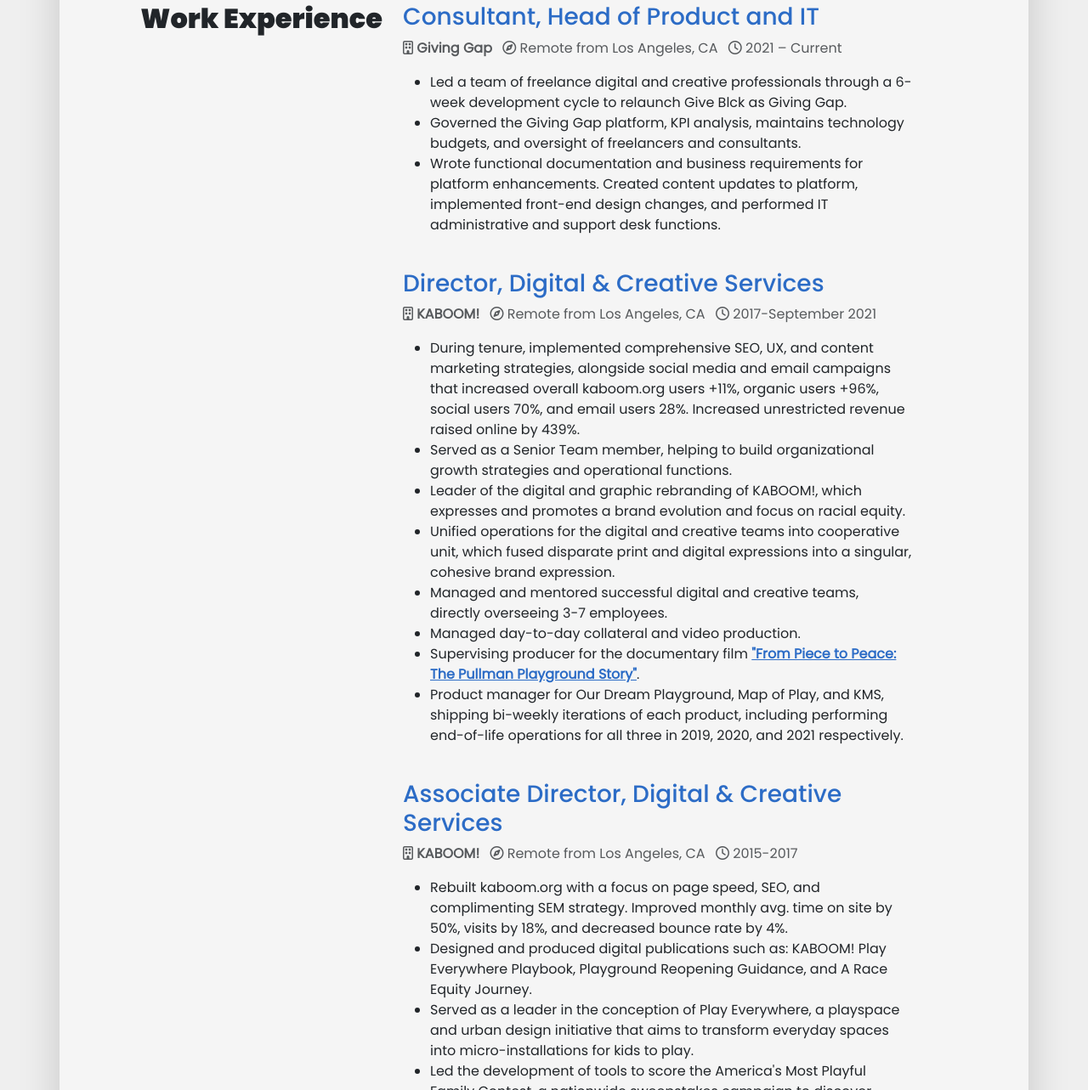
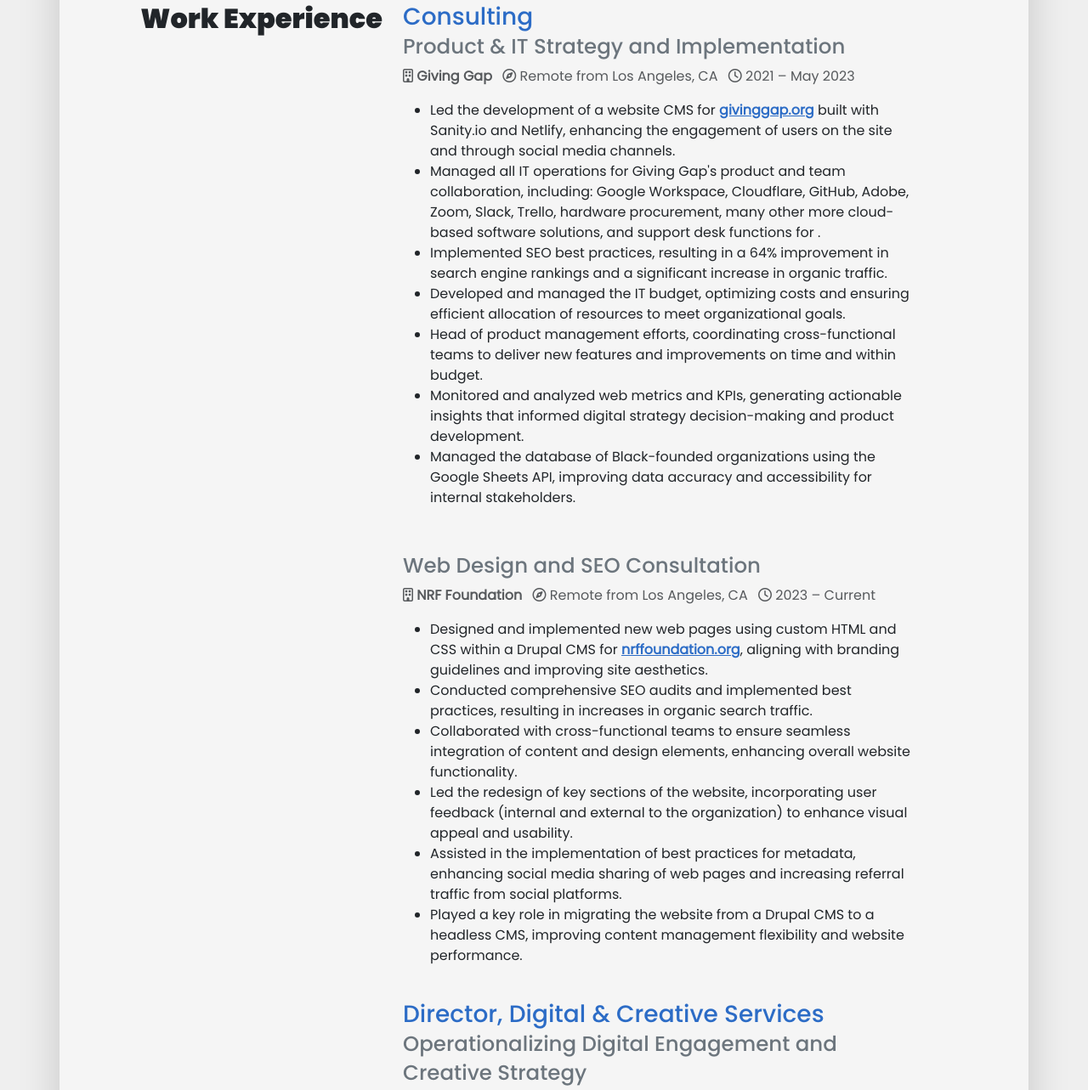
Before and after one commit to thejasoncooper/resume, a plain HTML site: page index.html in a window 1280 px wide. Shown: the part 1104-2387 px from the top of the page at 85% size. Drawn offline with nearby package versions, Linux system fonts and the light colour scheme.

Commit message:
Added new subheadings for all Work Experience positions

```diff
--- a/index.html
+++ b/index.html
@@ -70,23 +70,40 @@
       <h2 class="text-md-end" id="history">Work Experience</h2>
     </div>
     <div class="col-12 col-md-7">
-      <h3 id="digital-consult" class="text-blue">Consultant, Head of Product and IT</h3>
+      <h3 id="consult" class="text-blue">Consulting<small class="text-secondary"><br>Product &amp; IT Strategy and Implementation</small></h3>
       <ul class="list-inline text-black-75">
         <li class="list-inline-item"><strong><i class="far fa-building"></i>&nbsp;Giving Gap</strong></li>
         <li class="list-inline-item"><i class="far fa-compass"></i>&nbsp;Remote from Los Angeles, CA</li>
-        <li class="list-inline-item"><i class="far fa-clock"></i>&nbsp;2021 &ndash; Current</li>
+        <li class="list-inline-item"><i class="far fa-clock"></i>&nbsp;2021 &ndash; May 2023</li>
       </ul>
       <ul>
-        <li>Led a team of freelance digital and creative professionals through a 6-week development cycle to relaunch Give Blck as Giving Gap.</li>
-        <li>Governed the Giving Gap platform, KPI analysis, maintains technology budgets, and oversight of freelancers and consultants.</li>
-        <li>Wrote functional documentation and business requirements for platform enhancements.
-Created content updates to platform, implemented front-end design changes, and performed IT administrative and support desk functions.</li>
+        <li>Led the development of a website CMS for <a href="https://givinggap.org/" rel="external,nofollow,noopener" target="_blank" title="Giving Gap">givinggap.org</a> built with Sanity.io and Netlify, enhancing the engagement of users on the site and through social media channels.</li>
+        <li>Managed all IT operations for Giving Gap's product and team collaboration, including: Google Workspace, Cloudflare, GitHub, Adobe, Zoom, Slack, Trello, hardware procurement, many other more cloud-based software solutions, and support desk functions for .</li>
+        <li>Implemented SEO best practices, resulting in a 64% improvement in search engine rankings and a significant increase in organic traffic.</li>
+        <li>Developed and managed the IT budget, optimizing costs and ensuring efficient allocation of resources to meet organizational goals.</li>
+        <li>Head of product management efforts, coordinating cross-functional teams to deliver new features and improvements on time and within budget.</li>
+        <li>Monitored and analyzed web metrics and KPIs, generating actionable insights that informed digital strategy decision-making and product development.</li>
+        <li>Managed the database of Black-founded organizations using the Google Sheets API, improving data accuracy and accessibility for internal stakeholders.</li>
+      </ul>
+<h3 class=""><small class="text-secondary"><br>Web Design and SEO Consultation</small></h3>
+      <ul class="list-inline text-black-75">
+        <li class="list-inline-item"><strong><i class="far fa-building"></i>&nbsp;NRF Foundation</strong></li>
+        <li class="list-inline-item"><i class="far fa-compass"></i>&nbsp;Remote from Los Angeles, CA</li>
+        <li class="list-inline-item"><i class="far fa-clock"></i>&nbsp;2023 &ndash; Current</li>
+      </ul>
+      <ul>
+        <li>Designed and implemented new web pages using custom HTML and CSS within a Drupal CMS for <a href="https://nrffoundation.org/" rel="external,nofollow,noopener" target="_blank" title="NRF Foundation">nrffoundation.org</a>, aligning with branding guidelines and improving site aesthetics.</li>
+        <li>Conducted comprehensive SEO audits and implemented best practices, resulting in increases in organic search traffic.</li>
+        <li>Collaborated with cross-functional teams to ensure seamless integration of content and design elements, enhancing overall website functionality.</li>
+        <li>Led the redesign of key sections of the website, incorporating user feedback (internal and external to the organization) to enhance visual appeal and usability. </li>
+        <li>Assisted in the implementation of best practices for metadata, enhancing social media sharing of web pages and increasing referral traffic from social platforms.</li>
+        <li>Played a key role in migrating the website from a Drupal CMS to a headless CMS, improving content management flexibility and website performance.</li>
       </ul>
     </div>
   </div>
   <div class="row my-4">
     <div class="col-12 col-md-7 offset-md-4">
-      <h3 id="director" class="text-blue">Director, Digital &amp; Creative Services</h3>
+      <h3 id="director" class="text-blue">Director, Digital &amp; Creative Services<small class="text-secondary"><br>Operationalizing Digital Engagement and Creative Strategy</small></h3>
       <ul class="list-inline text-black-75">
         <li class="list-inline-item"><strong><i class="far fa-building"></i>&nbsp;KABOOM!</strong></li>
         <li class="list-inline-item"><i class="far fa-compass"></i>&nbsp;Remote from Los Angeles, CA</li>
@@ -106,7 +123,7 @@
   </div>
   <div class="row my-4">
     <div class="col-12 col-md-7 offset-md-4">
-      <h3 id="associate-director" class="text-blue">Associate Director, Digital &amp; Creative Services</h3>
+      <h3 id="associate-director" class="text-blue">Associate Director, Digital &amp; Creative Services<small class="text-secondary"><br>Becoming Leader in the Organization</small></h3>
       <ul class="list-inline text-black-75">
         <li class="list-inline-item"><strong><i class="far fa-building"></i>&nbsp;KABOOM!</strong></li>
         <li class="list-inline-item"><i class="far fa-compass"></i>&nbsp;Remote from Los Angeles, CA</li>
@@ -123,7 +140,7 @@
   </div>
   <div class="row my-4">
     <div class="col-12 col-md-7 offset-md-4">
-      <h3 id="senior-manager" class="text-blue">Senior Manager, Product &amp; Content</h3>
+      <h3 id="senior-manager" class="text-blue">Senior Manager, Product &amp; Content<small class="text-secondary"><br>Product Development and Team Management</small></h3>
       <ul class="list-inline text-black-75">
         <li class="list-inline-item"><strong><i class="far fa-building"></i>&nbsp;KABOOM!</strong></li>
         <li class="list-inline-item"><i class="far fa-compass"></i>&nbsp;Washington D.C.</li>
@@ -141,7 +158,7 @@
   </div>
   <div class="row my-4">
     <div class="col-12 col-md-7 offset-md-4">
-      <h3 id="qa" class="text-blue">Coordinator, Quality Assurance</h3>
+      <h3 id="qa" class="text-blue">Coordinator, Quality Assurance<small class="text-secondary"><br>Data-Driven Product Leadership</small></h3>
       <ul class="list-inline text-black-75">
         <li class="list-inline-item"><strong><i class="far fa-building"></i>&nbsp;KABOOM!</strong></li>
         <li class="list-inline-item"><i class="far fa-compass"></i>&nbsp;Washington D.C.</li>
@@ -155,7 +172,7 @@
   </div>
   <div class="row my-4">
     <div class="col-12 col-md-7 offset-md-4">
-      <h3 id="community" class="text-blue">Coordinator, Online Community</h3>
+      <h3 id="community" class="text-blue">Coordinator, Online Community<small class="text-secondary"><br>Community Engagement and Marketing</small></h3>
       <ul class="list-inline text-black-75">
         <li class="list-inline-item"><strong><i class="far fa-building"></i>&nbsp;KABOOM!</strong></li>
         <li class="list-inline-item"><i class="far fa-compass"></i>&nbsp;Washington D.C.</li>
```
